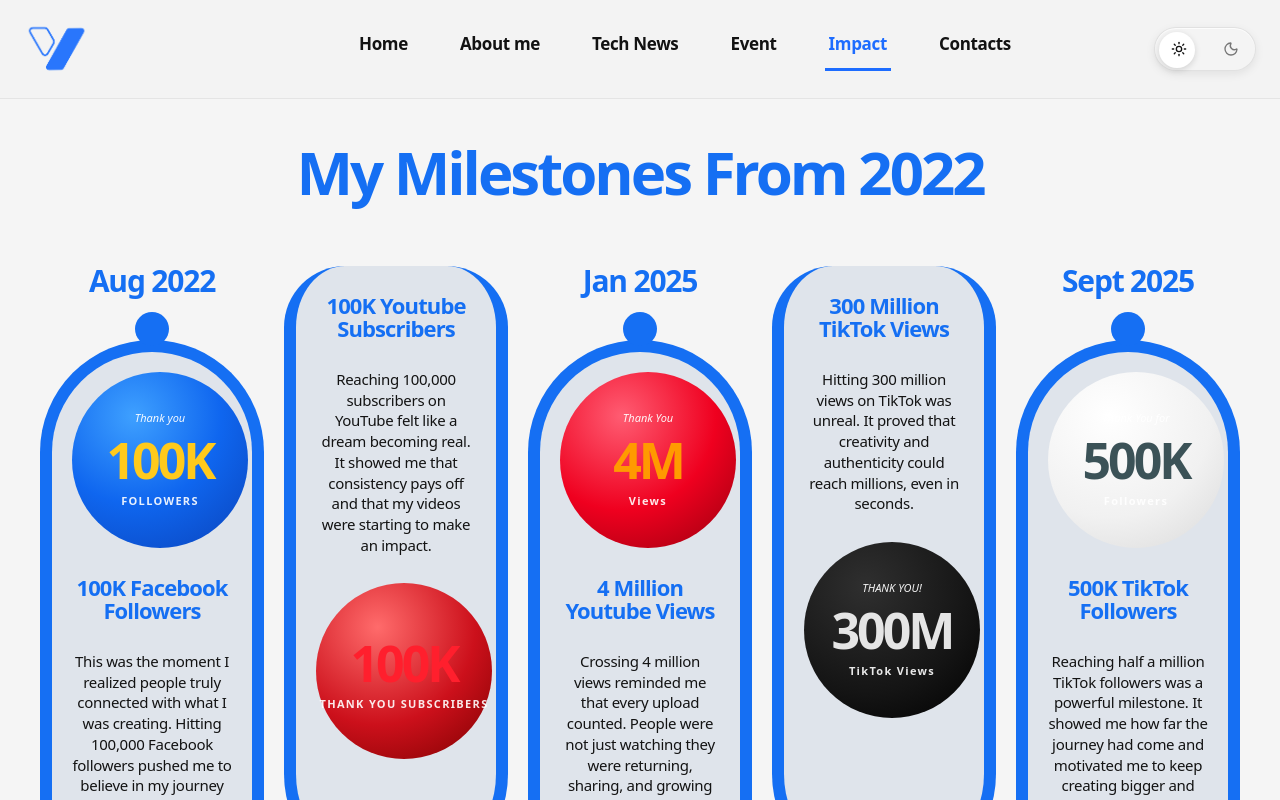
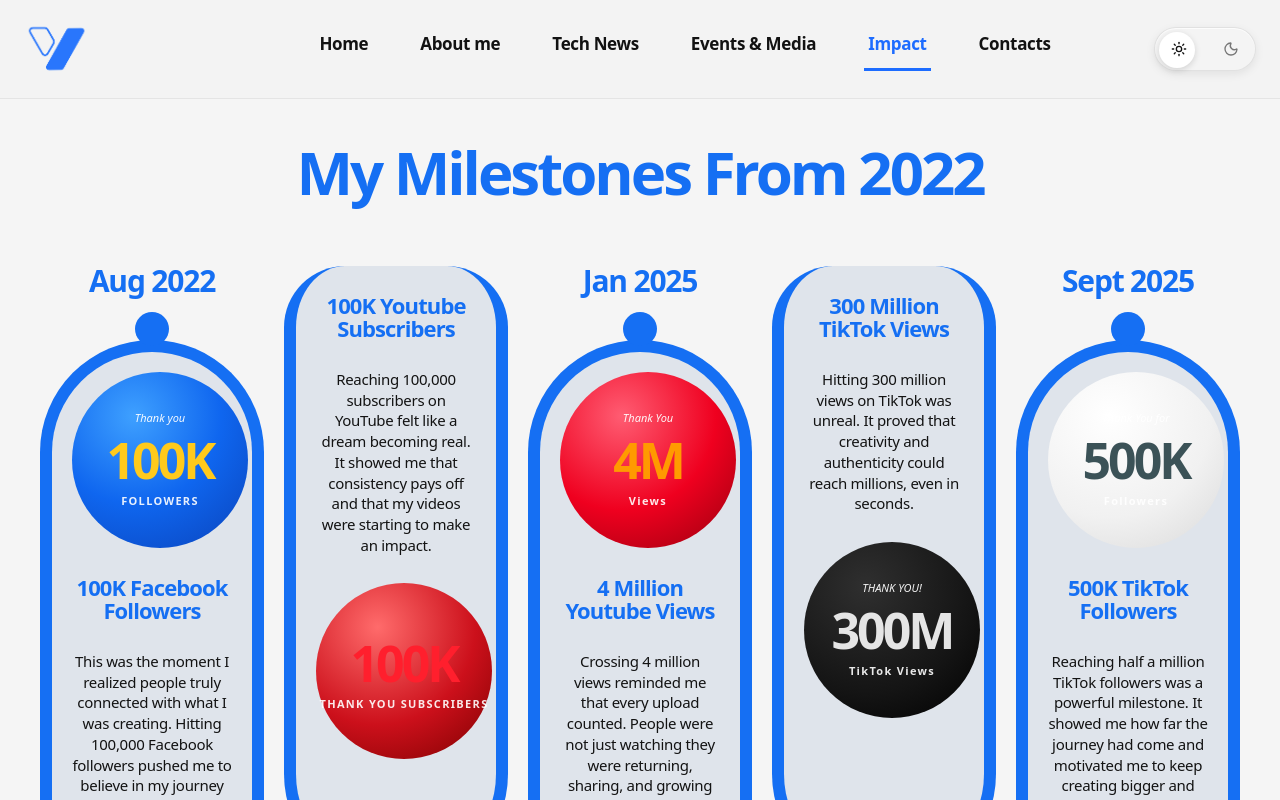
Before and after one commit to IshakAbdiazizHussen/Eng.yusuf-vision, a Next.js app: page /impact in a window 1280 px wide. Shown: the top 800 px of the page. Built offline with nearby package versions, Linux system fonts and the light colour scheme; no server answers.

Commit message:
redesign the name of event and replace events & Media

```diff
--- /dev/null
+++ b/src/app/event/page.tsx
@@ -0,0 +1,5 @@
+import { redirect } from "next/navigation"
+
+export default function EventRedirectPage() {
+  redirect("/events")
+}
--- a/src/components/site-nav.tsx
+++ b/src/components/site-nav.tsx
@@ -10,7 +10,7 @@ const navItems = [
   { href: "/", label: "Home" },
   { href: "/about", label: "About me" },
   { href: "/tech-blog", label: "Tech News" },
-  { href: "/events", label: "Event" },
+  { href: "/events", label: "Events & Media" },
   { href: "/impact", label: "Impact" },
   { href: "/contact", label: "Contacts" },
 ]
```
